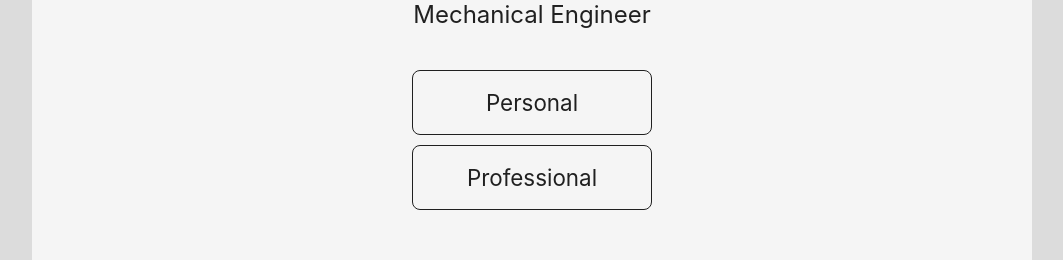
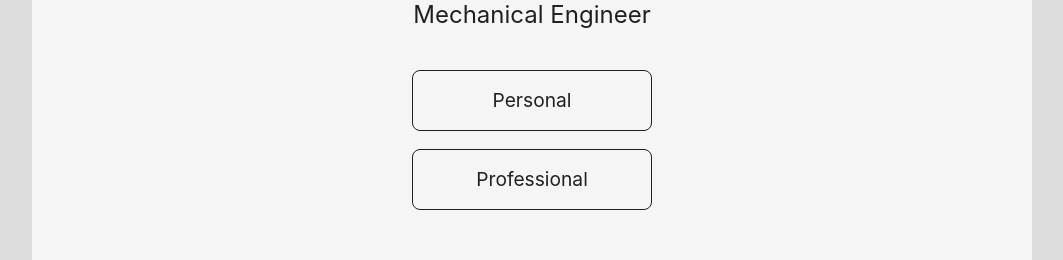
Before and after one commit to jrgrantham/james-grantham, a React (Create React App) app: page / in a window 1280 px wide. Shown: the part 351-611 px from the top of the page, without its empty margins (108-1171 px from the left). Built offline with nearby package versions, Linux system fonts and the light colour scheme.

Commit message:
font-size to fontSize

```diff
--- a/src/components/Footer.jsx
+++ b/src/components/Footer.jsx
@@ -6,7 +6,7 @@ import { appColor, backgroundColor, color } from "../views/styling";
 export default function Footer(props) {
   return (
     <StyledFooter>
-      <Link to="/" style={{ color: color, "font-size": "1.2rem" }} >
+      <Link to="/" style={{ color: color, "fontSize": "1.2rem" }} >
         Return to home page
       </Link>
     </StyledFooter>
--- a/src/views/Landing.jsx
+++ b/src/views/Landing.jsx
@@ -74,7 +74,6 @@ const Buttons = styled.div`
 
   h5 {
     padding: 1rem 0
-    font-size: 1.4rem
     min-width: 15rem
     border: 1px solid ${color}
     border-radius: 8px
```
